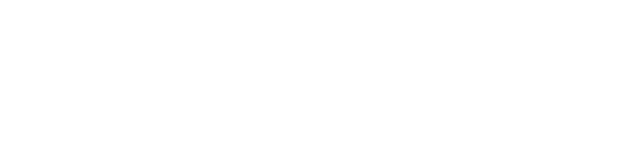
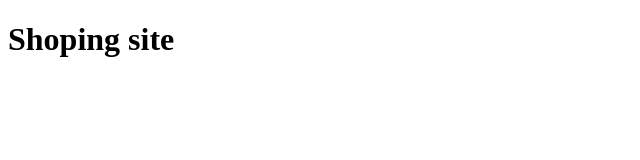
Before and after one commit to Rahul4840/shopping_site, a plain HTML site: page index.html in a window 1280 px wide. Shown: the whole page, without its empty margins (0-640 px from the left). Drawn offline with Linux system fonts and the light colour scheme.

Commit message:
update second

```diff
--- a/index.html
+++ b/index.html
@@ -6,6 +6,6 @@
     <title>Document</title>
 </head>
 <body>
-
+    <h1>Shoping site</h1>
 </body>
 </html>
```
